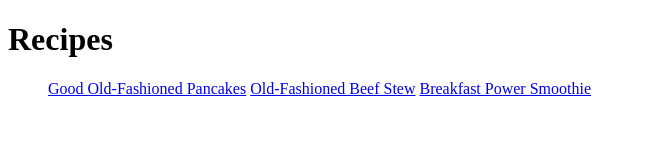
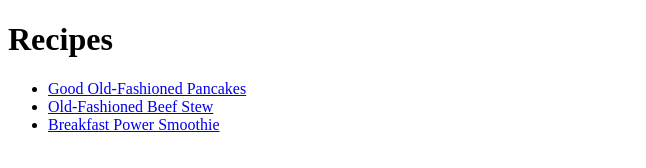
Before and after one commit to jakechaley/odin-recipes, a plain HTML site: page index.html in a window 1280 px wide. Shown: the whole page, without its empty margins (0-646 px from the left). Drawn offline with Linux system fonts and the light colour scheme.

Commit message:
put recipes into an unordered list

```diff
--- a/index.html
+++ b/index.html
@@ -8,9 +8,9 @@
 <body>
   <h1>Recipes</h1>
   <ul>
-    <a href="recipes/pancakes.html">Good Old-Fashioned Pancakes</a>
-    <a href="recipes/beefStew.html">Old-Fashioned Beef Stew</a>
-    <a href="recipes/smoothie.html">Breakfast Power Smoothie</a>
+    <li><a href="recipes/pancakes.html">Good Old-Fashioned Pancakes</a></li>
+    <li><a href="recipes/beefStew.html">Old-Fashioned Beef Stew</a></li>
+    <li><a href="recipes/smoothie.html">Breakfast Power Smoothie</a></li>
   </ul>
 </body>
 </html>
```
